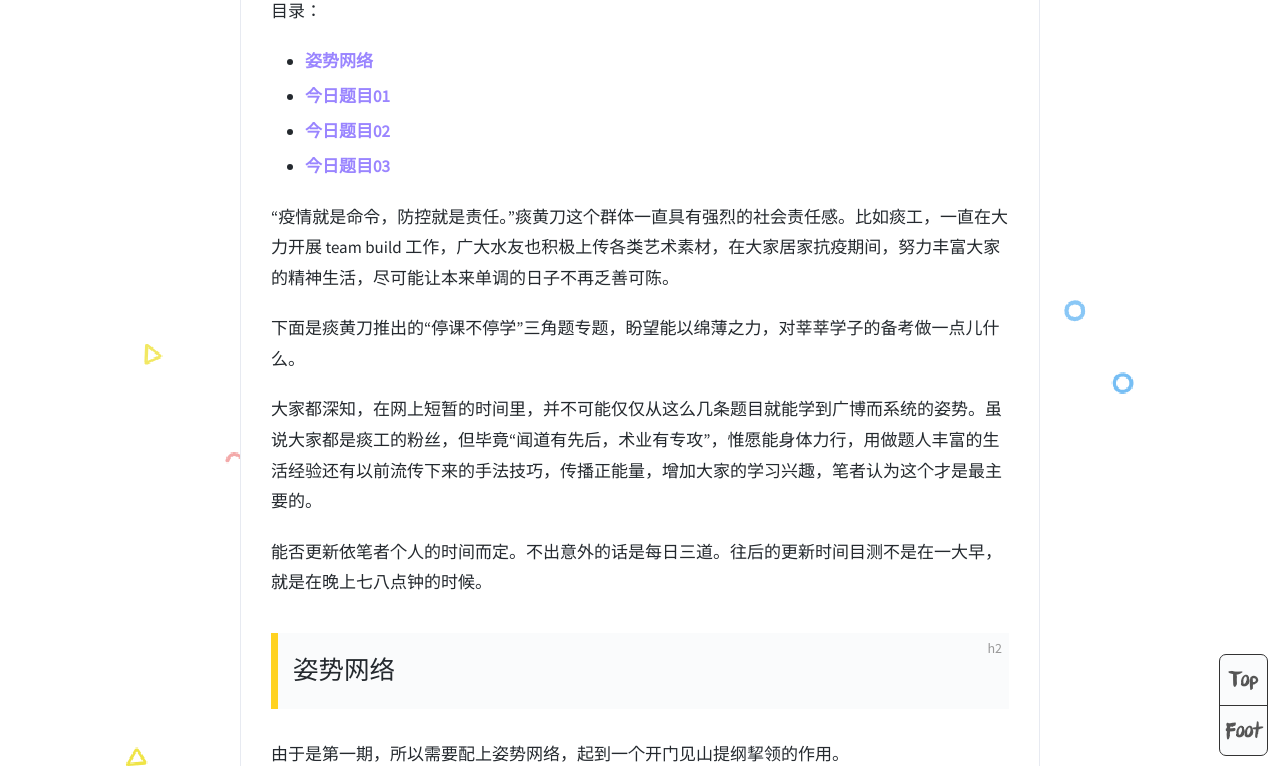
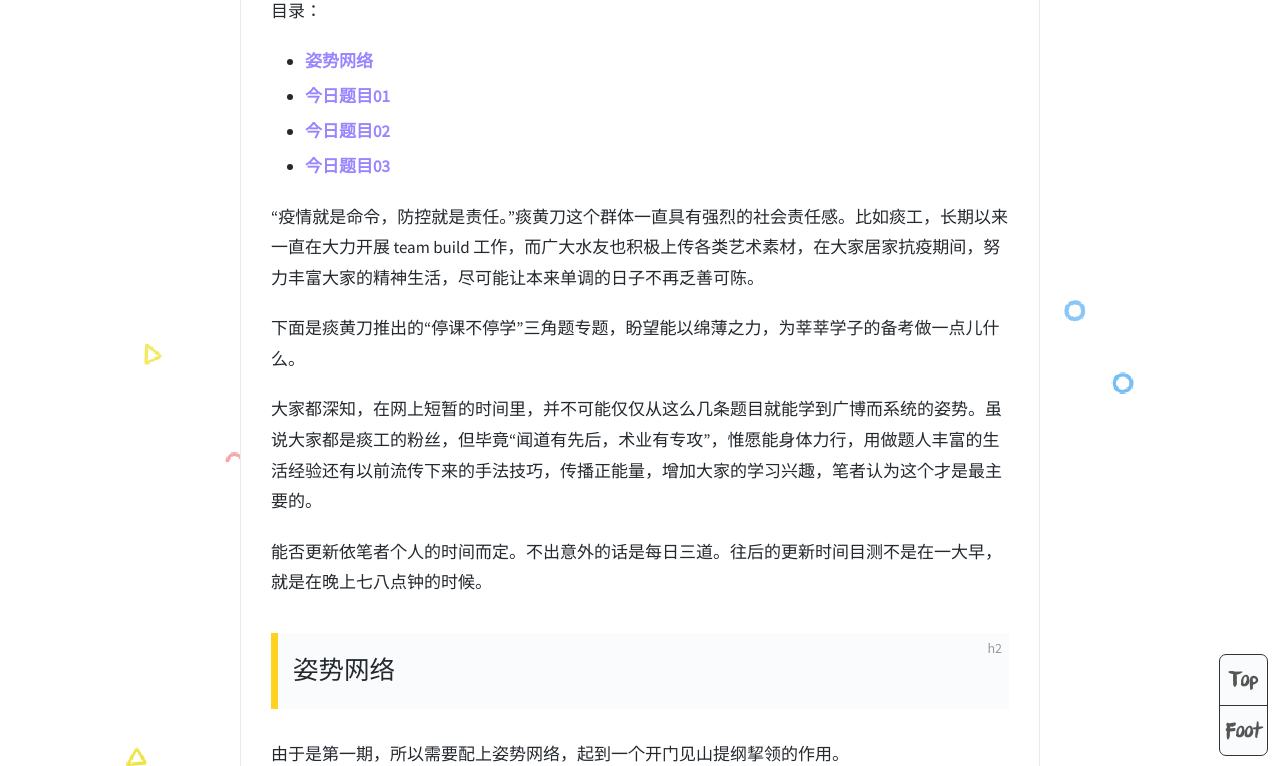
Before and after one commit to grandtanfans/grandtanfans.github.io, a Jekyll site: the page built from _posts/2020-03-19-class-stops-while-study-goes-on-01.md, in a window 1280 px wide and 900 px high, scrolled down 923 px, cut to the strip 54-820 px from the top of the window. Built offline with Jekyll 4.4.1, drawn with Linux system fonts in a browser that asks for light colours; comment, search, counter and statistics services are not loaded.

Commit message:
feat: update

```diff
--- a/_posts/2020-03-19-class-stops-while-study-goes-on-01.md
+++ b/_posts/2020-03-19-class-stops-while-study-goes-on-01.md
@@ -17,9 +17,9 @@ tags: 三角题
 * TOC
 {:toc}
 
-“疫情就是命令，防控就是责任。”痰黄刀这个群体一直具有强烈的社会责任感。比如痰工，一直在大力开展 team build 工作，广大水友也积极上传各类艺术素材，在大家居家抗疫期间，努力丰富大家的精神生活，尽可能让本来单调的日子不再乏善可陈。
+“疫情就是命令，防控就是责任。”痰黄刀这个群体一直具有强烈的社会责任感。比如痰工，长期以来一直在大力开展 team build 工作，而广大水友也积极上传各类艺术素材，在大家居家抗疫期间，努力丰富大家的精神生活，尽可能让本来单调的日子不再乏善可陈。
 
-下面是痰黄刀推出的“停课不停学”三角题专题，盼望能以绵薄之力，对莘莘学子的备考做一点儿什么。
+下面是痰黄刀推出的“停课不停学”三角题专题，盼望能以绵薄之力，为莘莘学子的备考做一点儿什么。
 
 大家都深知，在网上短暂的时间里，并不可能仅仅从这么几条题目就能学到广博而系统的姿势。虽说大家都是痰工的粉丝，但毕竟“闻道有先后，术业有专攻”，惟愿能身体力行，用做题人丰富的生活经验还有以前流传下来的手法技巧，传播正能量，增加大家的学习兴趣，笔者认为这个才是最主要的。
 
```
